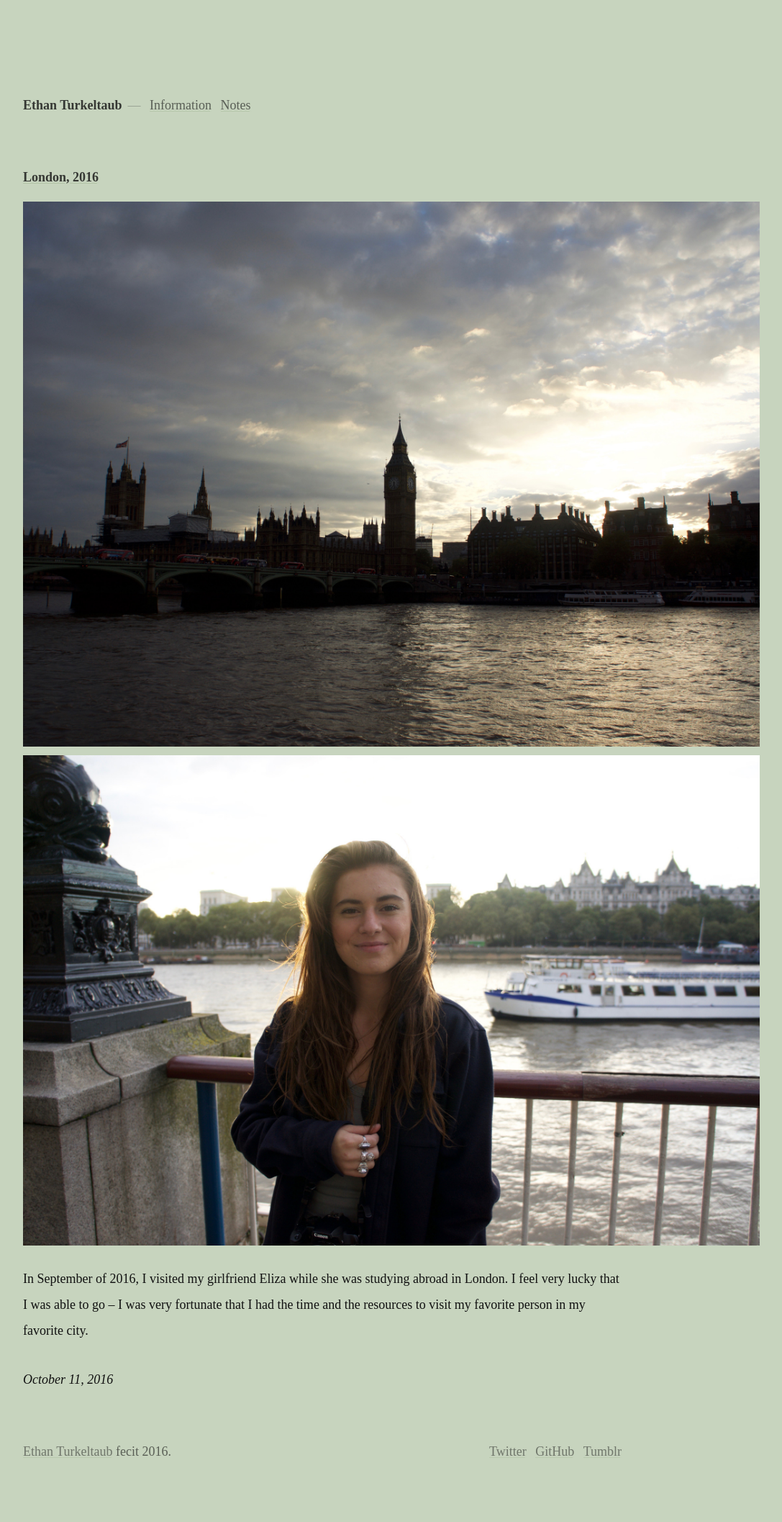
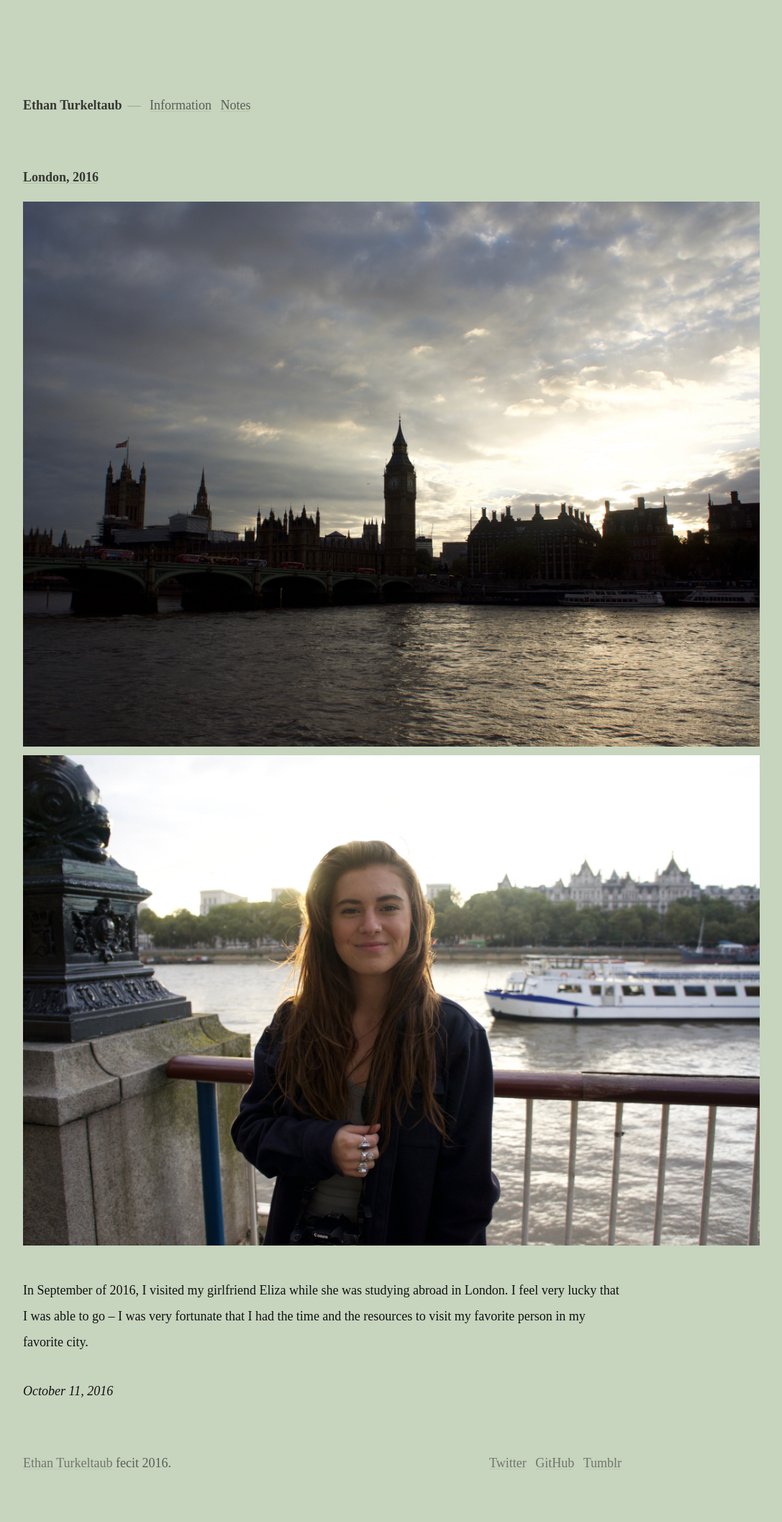
Before and after one commit to ethnt/ethnt.me, a Jekyll site: the page built from _posts/2016-10-11-london-2016.markdown, in a window 1280 px wide. Shown: the whole page at 72% size, without its empty margins (96-1183 px from the left). Built offline with Jekyll 4.4.1, drawn with Linux system fonts in a browser that asks for light colours.

Commit message:
balance margins on notes.

```diff
--- a/_sass/_note.sass
+++ b/_sass/_note.sass
@@ -3,7 +3,7 @@
     max-width: 100%
 
   .photos
-    margin-bottom: rhythm(0.5)
+    margin-bottom: rhythm(1)
 
     a
       background: none
```
